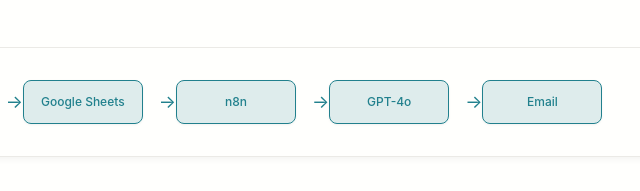
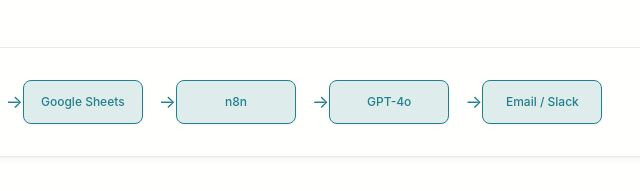
Before and after one commit to kaustubhbhatter/ChurnGate, a plain HTML site: page index.html in a window 1280 px wide. Shown: the part 909-1100 px from the top of the page, 404-1044 px from the left. Drawn offline with Linux system fonts and the light colour scheme; a web font is replaced by a local one.

Commit message:
Added Slack

```diff
--- a/index.html
+++ b/index.html
@@ -103,7 +103,7 @@
                     </div>
                     <div class="flow-arrow">→</div>
                     <div class="flow-item">
-                        <div class="flow-box">Email</div>
+                        <div class="flow-box">Email / Slack</div>
                     </div>
                 </div>
             </div>
```
